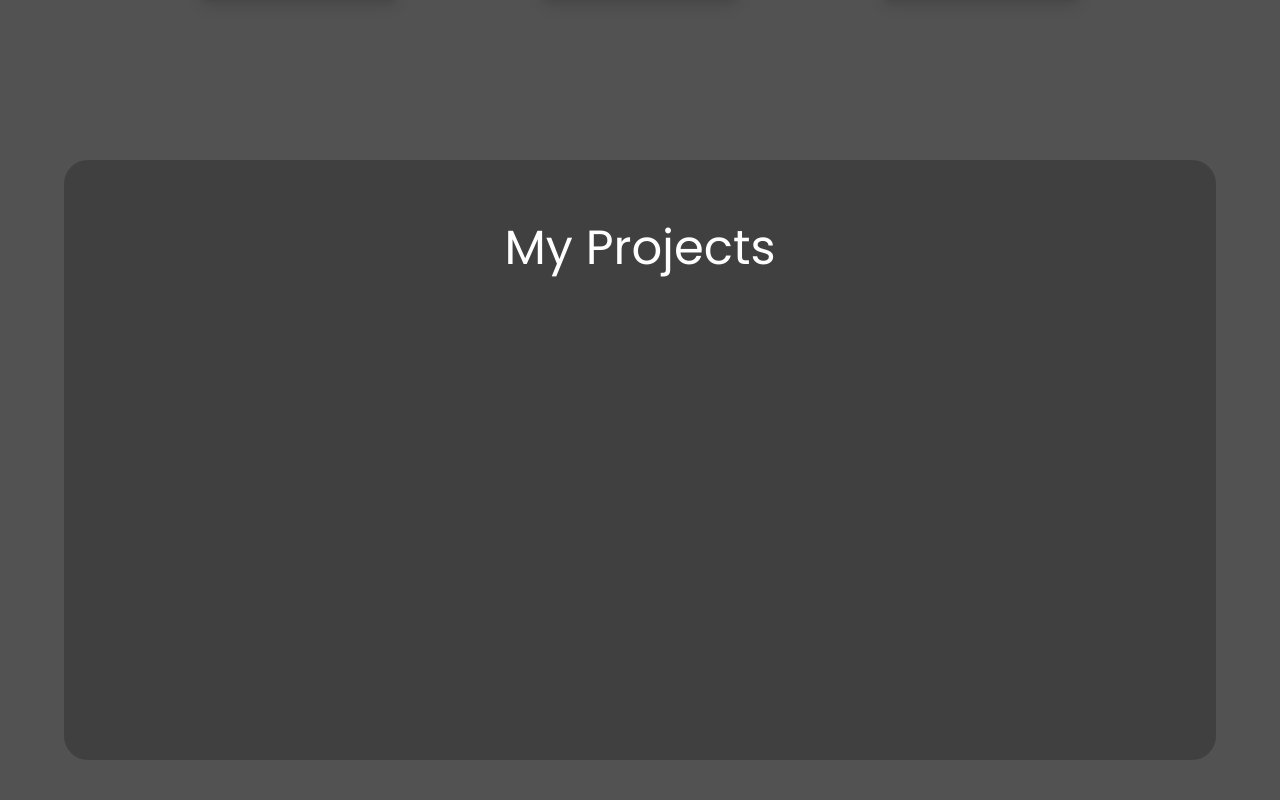
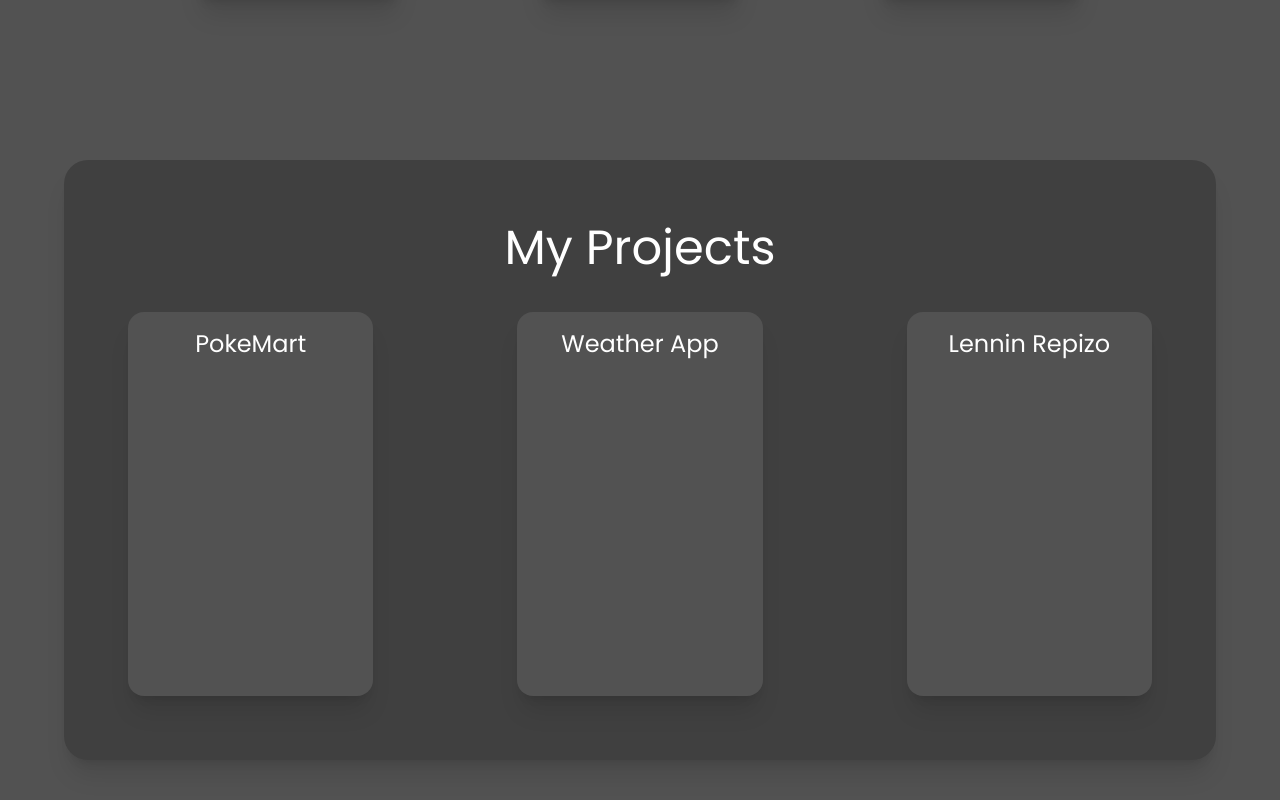
Before and after one commit to luket8032/luke-portfolio, a React (Create React App) app: page / in a window 1280 px wide. Shown: the part 2128-2928 px from the top of the page. Built offline with nearby package versions, Linux system fonts and the light colour scheme.

Commit message:
added cards and titles
projects implemented at later date

```diff
--- a/src/components/Projects.jsx
+++ b/src/components/Projects.jsx
@@ -2,8 +2,19 @@ import React from 'react'
 
 const Projects = () => {
   return (
-    <div className='font-poppins text-white h-[600px] mx-[5%] p-16 bg-neutral-700 rounded-3xl' id='projects'>
+    <div className='font-poppins text-white h-[600px] mx-[5%] p-16 bg-neutral-700 rounded-3xl shadow-xl' id='projects'>
         <h1 className='text-5xl text-center'>My Projects</h1>
+        <div className='flex group justify-center gap-36 my-10' id='project cards'>
+            <div className='h-96 w-72 bg-neutral-600 rounded-2xl shadow-xl'>
+                <h1 className='text-2xl p-4 text-center'>PokeMart</h1>
+            </div>
+            <div className='h-96 w-72 bg-neutral-600 rounded-2xl shadow-xl'>
+                <h1 className='text-2xl p-4 text-center'>Weather App</h1>
+            </div>
+            <div className='h-96 w-72 bg-neutral-600 rounded-2xl shadow-xl'>
+                <h1 className='text-2xl p-4 text-center'>Lennin Repizo</h1>
+            </div>
+        </div>
     </div>
   )
 }
--- a/src/components/Skills.jsx
+++ b/src/components/Skills.jsx
@@ -7,12 +7,12 @@ const Skills = () => {
     <div className='font-poppins text-white h-fit my-[10%]' id='skills'>
         <h1 className='text-5xl text-center my-[5%]'> My Skills </h1>
         <div className='grid grid-rows-2 grid-cols-3 mx-[10%] gap-16 justify-items-center p-8 text-lg' id='skills grid'>
-            <div className='bg-neutral-700 text-center p-8 rounded-xl shadow-lg'><SiJavascript size={140} className='mb-6'/> JavaScript</div>
-            <div className='bg-neutral-700 text-center p-8 rounded-xl shadow-lg'><SiPython size={140} className='mb-6'/>Python</div>
-            <div className='bg-neutral-700 text-center p-8 rounded-xl shadow-lg'><SiReact size={140} className='mb-6'/>React</div>
-            <div className='bg-neutral-700 text-center p-8 rounded-xl shadow-lg'><SiVuedotjs size={140} className='mb-6'/>VueJS</div>
-            <div className='bg-neutral-700 text-center p-8 rounded-xl shadow-lg'><BsFiletypeSql size={140} className='mb-6'/>SQL</div>
-            <div className='bg-neutral-700 text-center p-8 rounded-xl shadow-lg'><SiTailwindcss size={140} className='mb-6'/>Tailwind</div>
+            <div className='bg-neutral-700 text-center p-8 rounded-xl shadow-xl'><SiJavascript size={140} className='mb-6'/> JavaScript</div>
+            <div className='bg-neutral-700 text-center p-8 rounded-xl shadow-xl'><SiPython size={140} className='mb-6'/>Python</div>
+            <div className='bg-neutral-700 text-center p-8 rounded-xl shadow-xl'><SiReact size={140} className='mb-6'/>React</div>
+            <div className='bg-neutral-700 text-center p-8 rounded-xl shadow-xl'><SiVuedotjs size={140} className='mb-6'/>VueJS</div>
+            <div className='bg-neutral-700 text-center p-8 rounded-xl shadow-xl'><BsFiletypeSql size={140} className='mb-6'/>SQL</div>
+            <div className='bg-neutral-700 text-center p-8 rounded-xl shadow-xl'><SiTailwindcss size={140} className='mb-6'/>Tailwind</div>
         </div>
     </div>
   )
```
